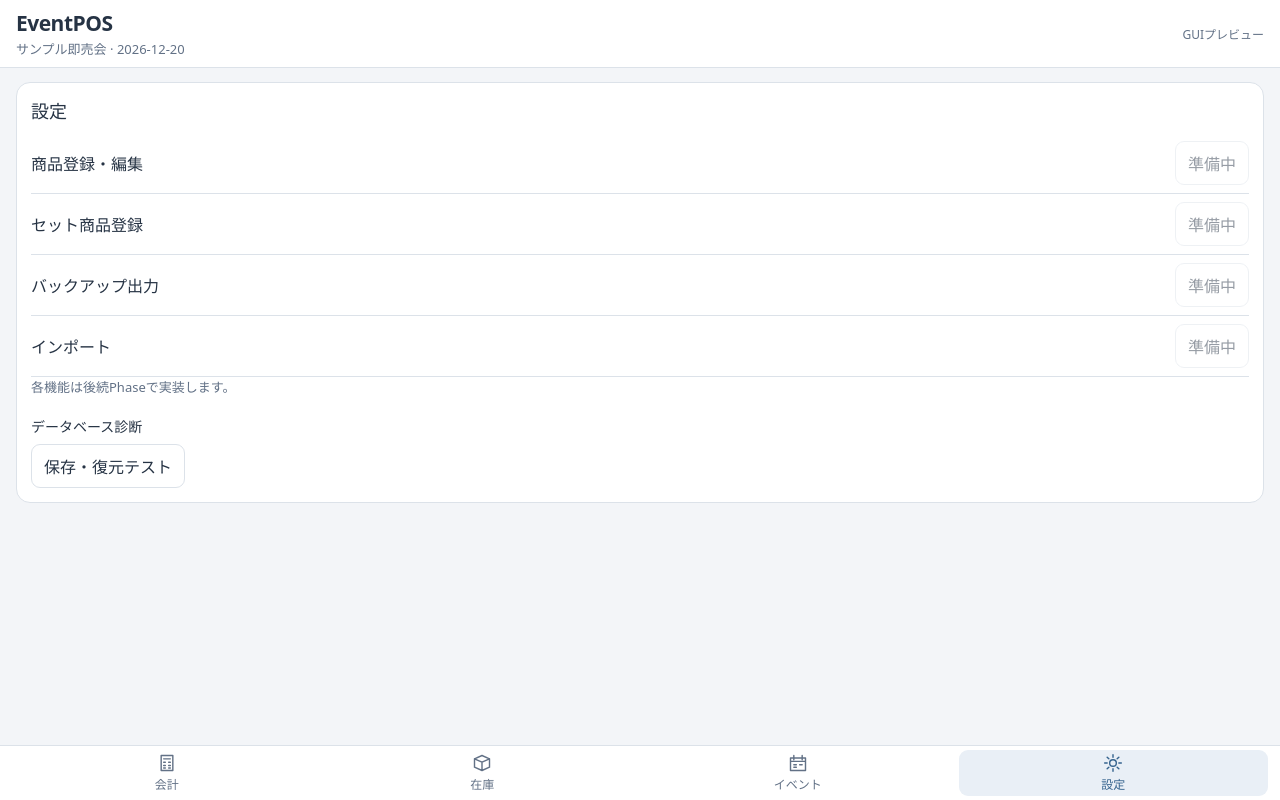
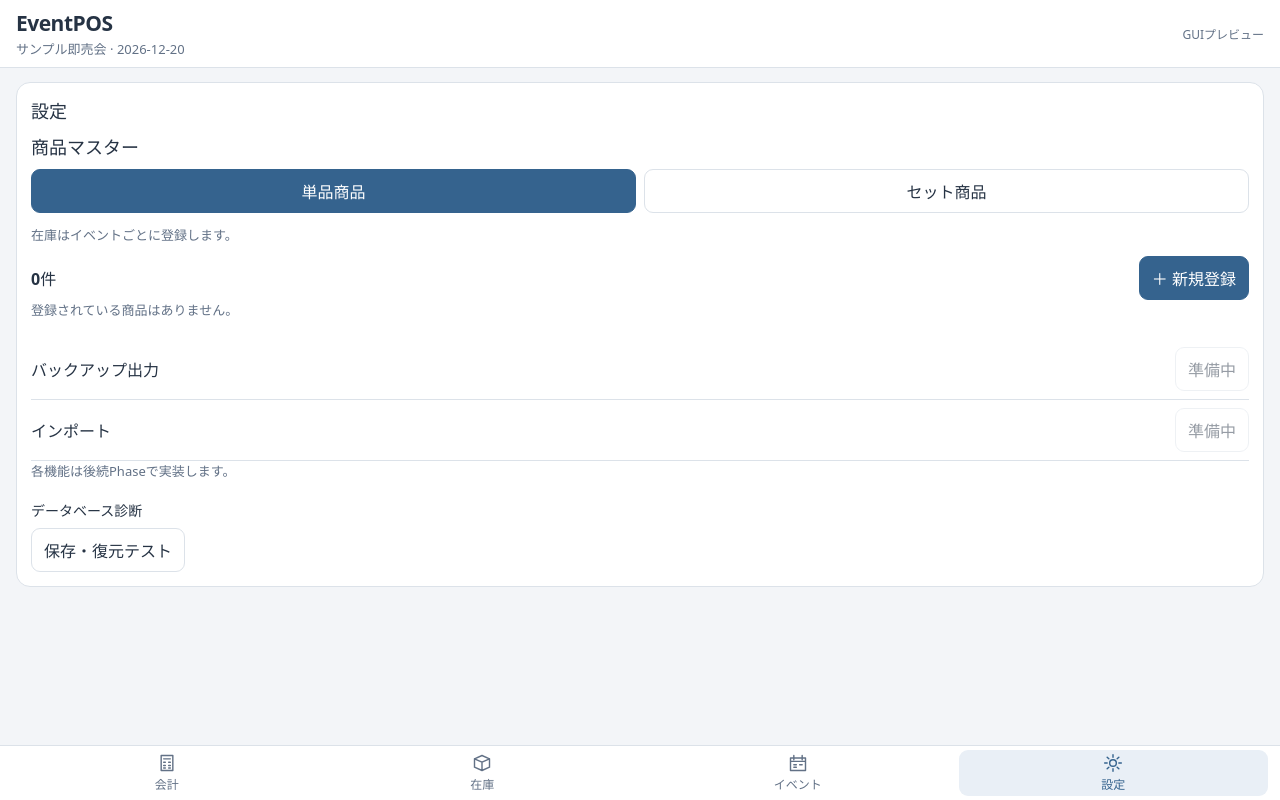
Before and after one commit to Chabo-31/EventPOS, a React (Vite) app: page / in a window 1280 px wide. Both pictures are taken after a click on the button "設定". Built offline with nearby package versions, Linux system fonts and the light colour scheme.

Commit message:
Phase 3: integrate product master

```diff
--- a/src/App.tsx
+++ b/src/App.tsx
@@ -1,5 +1,6 @@
 import { useState } from 'react'
 import './App.css'
+import ProductManager from './pages/ProductManager'
 import { checkDatabase } from './database/diagnostics'
 
 const products = [
@@ -61,7 +62,7 @@ function App() {
         </div>}
         {tab === '在庫' && <section className="panel"><h2>在庫管理</h2><p className="muted">在庫追加は後続Phaseで実装します。</p>{products.map(p => <div className="inventory-row" key={p.id}><span>{p.name}</span><strong>{p.stock}点</strong><button disabled>在庫追加</button></div>)}</section>}
         {tab === 'イベント' && <section className="panel"><h2>イベント設定</h2><label htmlFor="event-name">イベント名</label><input id="event-name" value={eventName} onChange={e => setEventName(e.target.value)} /><label htmlFor="event-date">開催日</label><input id="event-date" type="date" value={eventDate} onChange={e => setEventDate(e.target.value)} /><h3>紐づけ商品（サンプル）</h3>{products.map(p => <div className="line" key={p.id}><span>{p.name}</span><span>{yen(p.price)}</span></div>)}<p className="muted">入力内容は保存されません。</p></section>}
-        {tab === '設定' && <section className="panel"><h2>設定</h2>{['商品登録・編集', 'セット商品登録', 'バックアップ出力', 'インポート'].map(label => <div className="line setting-row" key={label}><span>{label}</span><button disabled>準備中</button></div>)}<p className="muted">各機能は後続Phaseで実装します。</p><h3>データベース診断</h3><button onClick={() => void runDiagnostics()} disabled={dbBusy}>{dbBusy ? "診断中…" : "保存・復元テスト"}</button><div role="status" aria-live="polite">{dbReport.map((line, i) => <p key={i}>{line}</p>)}</div></section>}
+        {tab === '設定' && <section className="panel"><h2>設定</h2><ProductManager />{['バックアップ出力', 'インポート'].map(label => <div className="line setting-row" key={label}><span>{label}</span><button disabled>準備中</button></div>)}<p className="muted">各機能は後続Phaseで実装します。</p><h3>データベース診断</h3><button onClick={() => void runDiagnostics()} disabled={dbBusy}>{dbBusy ? "診断中…" : "保存・復元テスト"}</button><div role="status" aria-live="polite">{dbReport.map((line, i) => <p key={i}>{line}</p>)}</div></section>}
       </main>
       <nav className="navigation" aria-label="メインメニュー">{tabs.map(t => <button key={t} aria-current={tab === t ? 'page' : undefined} className={tab === t ? 'active' : ''} onClick={() => setTab(t)}><svg viewBox="0 0 24 24" width="20" height="20" fill="none" stroke="currentColor" strokeWidth="1.7" strokeLinecap="round" strokeLinejoin="round" aria-hidden="true"><path d={navPaths[t]} /></svg><span>{t}</span></button>)}</nav>
     </div>
```
